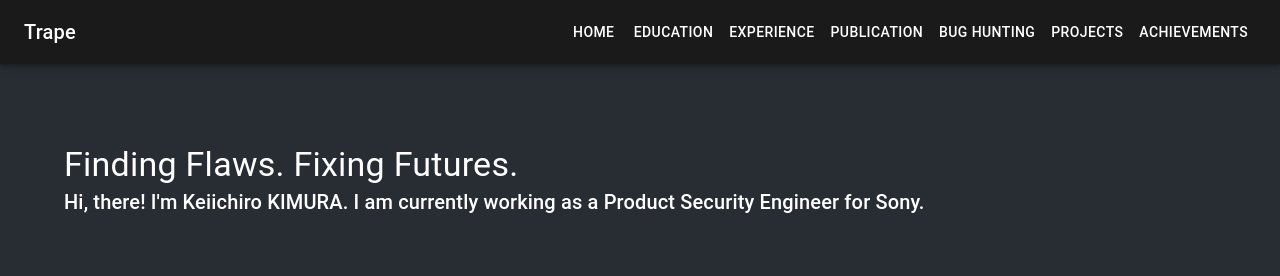
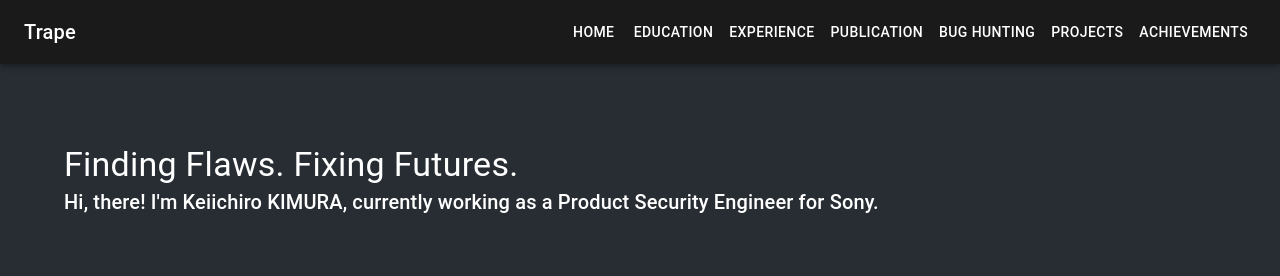
Before and after one commit to trapedev/trapedev.github.io, a React (Create React App) app in the folder app/: page / in a window 1280 px wide. Shown: the top 276 px of the page. Built offline with nearby package versions, Linux system fonts and the light colour scheme.

Commit message:
commit all changes

```diff
--- a/app/src/pages/home/Bio.tsx
+++ b/app/src/pages/home/Bio.tsx
@@ -5,8 +5,7 @@ const Bio = () => {
     <>
       <Typography variant="h4">Finding Flaws. Fixing Futures.</Typography>
       <Typography variant="h6">
-        Hi, there! I'm Keiichiro KIMURA.
-        I am currently working as a Product Security Engineer for Sony.
+        Hi, there! I'm Keiichiro KIMURA, currently working as a Product Security Engineer for Sony.
       </Typography>
       {/* <Typography variant="h6" sx={{ mt: 2 }}>
         This website is no longer updated, except for results/achievements
```
Also changed, not shown: 7 other files (tests, documents, lock files or other folders).
